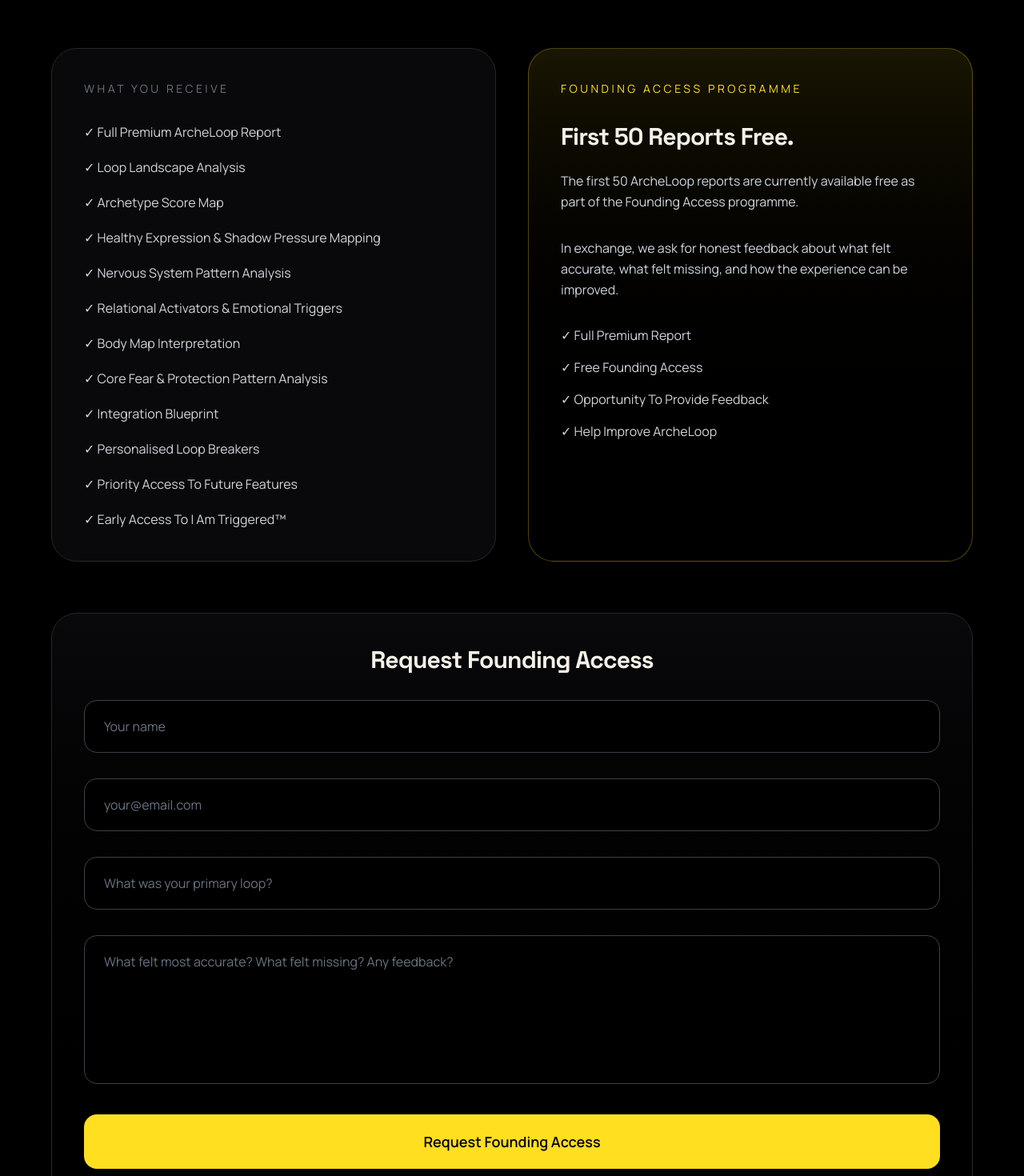
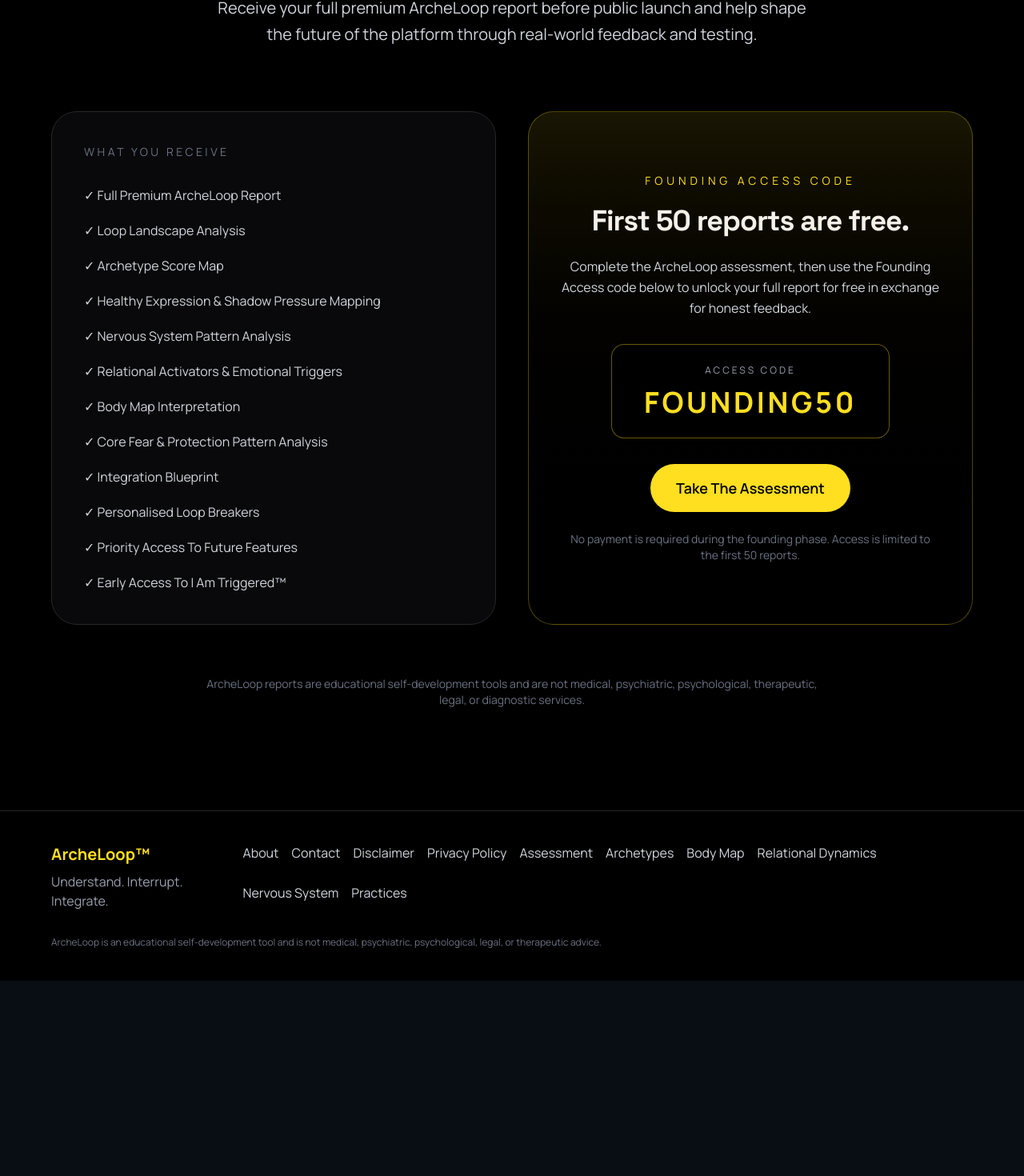
Before and after one commit to abdulkadirkuscu-ctrl/archeloop, a Next.js app: page /founding-access in a window 1280 px wide. Shown: the part 469-1939 px from the top of the page at 80% size. After the commit the page ends 1695 px from the top, so only its background shows below. Built offline with nearby package versions, Linux system fonts and the light colour scheme.

Commit message:
Simplify founding access flow and navigation

```diff
--- a/app/components/Nav.tsx
+++ b/app/components/Nav.tsx
@@ -1,10 +1,7 @@
 import Link from "next/link"
 
 const navItems = [
-  {
-    label: "How It Works",
-    href: "/#how-it-works",
-  },
+
   {
   label: "Shadow Loops",
   href: "/loops",
--- a/app/founding-access/page.tsx
+++ b/app/founding-access/page.tsx
@@ -1,12 +1,14 @@
+import Nav from "../components/Nav";
+import Footer from "../components/Footer";
+
 export default function FoundingAccessPage() {
-return ( <main className="min-h-screen bg-black text-white">
+  return (
+    <main className="min-h-screen bg-black text-white">
+      <Nav />
 
       <section className="px-6 py-32">
-
         <div className="max-w-6xl mx-auto">
-
           <div className="text-center mb-20">
-
             <p className="uppercase tracking-[0.35em] text-gray-500 mb-5">
               Founding Access
             </p>
@@ -22,19 +24,15 @@
               and help shape the future of the platform through real-world
               feedback and testing.
             </p>
-
           </div>
 
           <div className="grid lg:grid-cols-2 gap-10 mb-16">
-
             <div className="border border-zinc-800 rounded-[2rem] bg-zinc-950 p-10">
-
               <p className="uppercase tracking-[0.25em] text-gray-500 text-sm mb-8">
                 What You Receive
               </p>
 
               <div className="space-y-5 text-gray-300">
-
                 <p>✓ Full Premium ArcheLoop Report</p>
 
                 <p>✓ Loop Landscape Analysis</p>
@@ -58,100 +56,48 @@
                 <p>✓ Priority Access To Future Features</p>
 
                 <p>✓ Early Access To I Am Triggered™</p>
-
+              </div>
             </div>
 
-        </div>
-
-        <div className="border border-yellow-300/30 rounded-[2rem] bg-gradient-to-b from-yellow-300/10 to-black p-10">
-
-          <p className="uppercase tracking-[0.25em] text-yellow-300 text-sm mb-8">
-  Founding Access Programme
+            <div className="border border-yellow-300/30 rounded-[2rem] bg-gradient-to-b from-yellow-300/10 to-black p-10 flex flex-col justify-center text-center">
+              <p className="uppercase tracking-[0.35em] text-yellow-300 text-sm mb-5">
+                Founding Access Code
               </p>
 
-          <h2 className="text-3xl font-bold mb-6">
-  First 50 Reports Free.
+              <h2 className="text-4xl font-bold mb-6">
+                First 50 reports are free.
               </h2>
 
               <p className="text-gray-300 leading-relaxed mb-8">
-  The first 50 ArcheLoop reports are currently available free as part of the
-  Founding Access programme.
+                Complete the ArcheLoop assessment, then use the Founding Access
+                code below to unlock your full report for free in exchange for
+                honest feedback.
               </p>
 
-<p className="text-gray-300 leading-relaxed mb-8">
-  In exchange, we ask for honest feedback about what felt accurate,
-  what felt missing, and how the experience can be improved.
+              <div className="inline-block rounded-2xl border border-yellow-300/40 bg-black px-10 py-6 mb-8 self-center">
+                <p className="text-gray-400 uppercase tracking-[0.25em] text-xs mb-3">
+                  Access Code
                 </p>
 
-          <div className="space-y-4 text-gray-300">
-
-            <p>✓ Full Premium Report</p>
-
-            <p>✓ Free Founding Access</p>
-
-            <p>✓ Opportunity To Provide Feedback</p>
-
-            <p>✓ Help Improve ArcheLoop</p>
-
+                <p className="text-4xl font-bold text-yellow-300 tracking-widest">
+                  FOUNDING50
+                </p>
               </div>
 
+              <div>
+                <a
+                  href="/assessment"
+                  className="inline-flex bg-yellow-300 text-black px-8 py-4 rounded-full font-semibold text-lg hover:bg-yellow-200 transition"
+                >
+                  Take The Assessment
+                </a>
               </div>
 
+              <p className="mt-6 text-sm text-gray-500">
+                No payment is required during the founding phase. Access is
+                limited to the first 50 reports.
+              </p>
             </div>
-
-      <div className="border border-zinc-800 rounded-[2rem] bg-gradient-to-b from-zinc-950 to-black p-10">
-
-        <h2 className="text-3xl font-bold mb-8 text-center">
-          Request Founding Access
-        </h2>
-
-        <form
-          action="https://formspree.io/f/mvzywkkj"
-          method="POST"
-          className="space-y-8"
-        >
-
-          <input
-            type="text"
-            name="name"
-            required
-            placeholder="Your name"
-            className="w-full bg-black border border-zinc-700 rounded-2xl px-6 py-5 text-white placeholder:text-gray-500 focus:outline-none focus:border-yellow-300"
-          />
-
-          <input
-            type="email"
-            name="email"
-            required
-            placeholder="your@email.com"
-            className="w-full bg-black border border-zinc-700 rounded-2xl px-6 py-5 text-white placeholder:text-gray-500 focus:outline-none focus:border-yellow-300"
-          />
-
-          <input
-            type="text"
-            name="primaryLoop"
-            required
-            placeholder="What was your primary loop?"
-            className="w-full bg-black border border-zinc-700 rounded-2xl px-6 py-5 text-white placeholder:text-gray-500 focus:outline-none focus:border-yellow-300"
-          />
-
-          <textarea
-            name="message"
-            required
-            rows={6}
-            placeholder="What felt most accurate? What felt missing? Any feedback?"
-            className="w-full bg-black border border-zinc-700 rounded-2xl px-6 py-5 text-white placeholder:text-gray-500 focus:outline-none focus:border-yellow-300 resize-none"
-          />
-
-          <button
-            type="submit"
-            className="w-full bg-yellow-300 text-black py-5 rounded-2xl font-semibold text-lg hover:bg-yellow-200 transition"
-          >
-            Request Founding Access
-          </button>
-
-        </form>
-
           </div>
 
           <p className="text-center text-sm text-gray-500 mt-10 max-w-3xl mx-auto">
@@ -159,12 +105,10 @@
             not medical, psychiatric, psychological, therapeutic, legal, or
             diagnostic services.
           </p>
-
         </div>
-
       </section>
 
+      <Footer />
     </main>
-
-)
+  );
 }
```
Also changed, not shown: 1 other file (tests, documents, lock files or other folders). Lines whose indentation alone changed are shown as unchanged.
